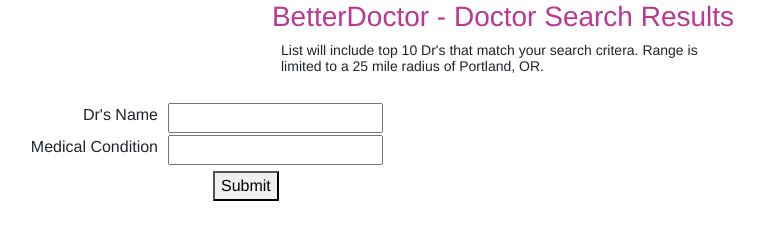
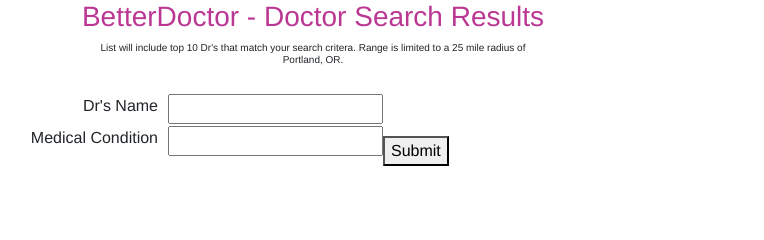
Before and after one commit to adrianmess/doctor-lookup, a website built with webpack: page src/index.html in a window 1280 px wide. Shown: the whole page, without its empty margins (137-901 px from the left). Built offline with nearby package versions, Linux system fonts and the light colour scheme.

Commit message:
adjust formatting

```diff
--- a/src/index.html
+++ b/src/index.html
@@ -7,15 +7,15 @@
 
   <div class="container">
     <div class="row">
-      <div class="col-sm">
+      <div class="col-sm-8">
         <h3>BetterDoctor - Doctor Search Results</h3>
         <h5> List will include top 10 Dr's that match your search critera. Range is limited to a 25 mile radius of Portland, OR.</h5>
         <ul>
           <label class="Dname">Dr's Name</label>
           <input id="Dname" type="text"><br>
           <label class="Mcondition"> Medical Condition</label>
-        <input id="Mcondition" type="text"><br>
-        <button id="buttonSub" type="button">Submit</button>
+          <input id="Mcondition" type="text"><p>
+            <button id="buttonSub" type="button">Submit</button><p>
             </ul>
             <div class="showResults">
 
--- a/src/styles.css
+++ b/src/styles.css
@@ -1,5 +1,6 @@
 body {
   font-family: ProximaNovaReg, 'Helvetica Neue', Helvetica, Arial, sans-serif;
+  text-align: center;
 }
 h3 {
   text-align: center;
@@ -7,9 +8,9 @@
 }
 
 h5 {
-  font-size: 14px;
-  margin-left: 30%;
-  margin-right: 30%;
+  font-size: 10px;
+  margin-left: 20%;
+  margin-right: 20%;
 }
 
 
@@ -47,16 +48,19 @@
   padding-right:10px;
 }
 
-input, label {
+input, label, button {
   float:left;
 }
 
 button {
-  margin-top: 40px;
-  margin-left: -170px;
-  /* float:left; */
+  margin-top: 10px;
+
 }
 
 span.names {
   font-weight: bold;
 }
+
+div.showResults {
+  margin-top: 120px;
+}
```
Lines whose indentation alone changed are shown as unchanged.
